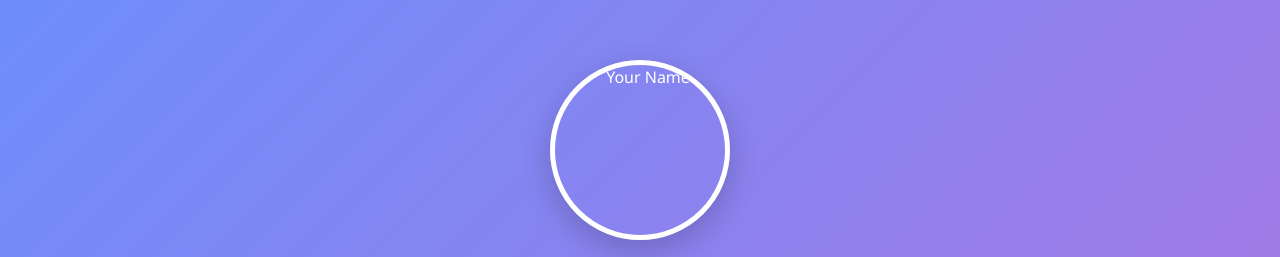
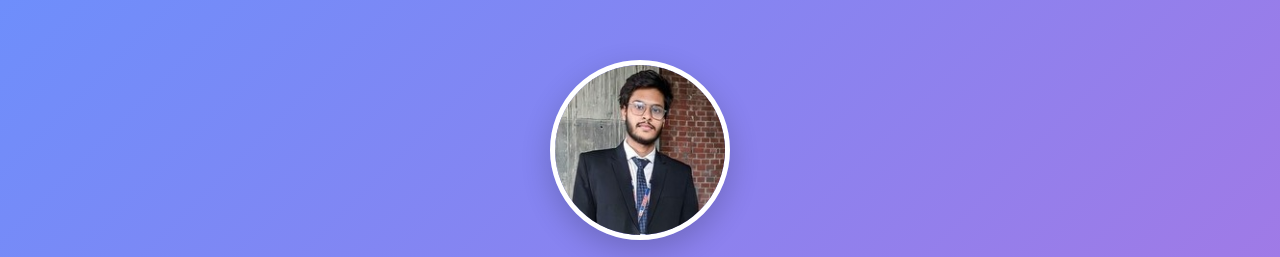
Before and after one commit to Shikhon00/profile, a plain HTML site: page index.html in a window 1280 px wide. Shown: the top 257 px of the page. Drawn offline with Linux system fonts and the light colour scheme; the site is published under a folder, as on GitHub Pages, so addresses that start at the root find nothing.

Commit message:
Add files via upload

```diff
--- a/index.html
+++ b/index.html
@@ -11,7 +11,7 @@
     <header>
         <div class="container profile-container">
             <!-- Replace with your actual photo -->
-            <img src="/p.jpg" alt="Your Name" class="profile-img">
+            <img src="./p.jpg" alt="Your Name" class="profile-img">
             <h1>Sherbaj Ahmed</h1>
             <p class="tagline">Web Developer | Designer | Programmer</p>
             <div class="social-links">
```
